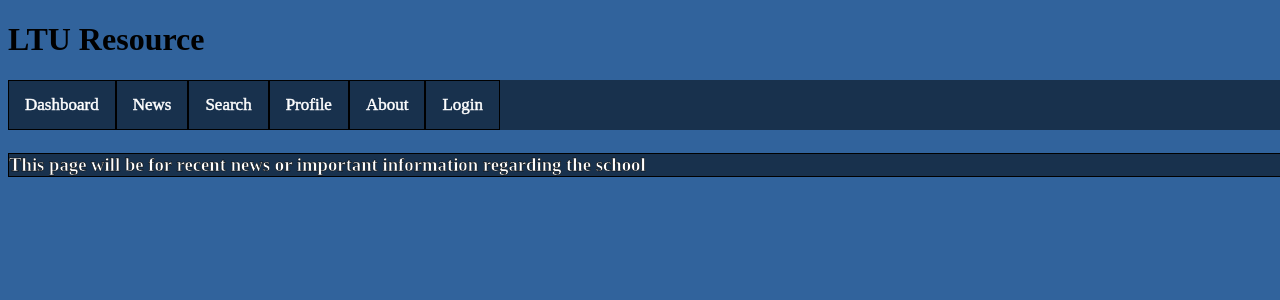
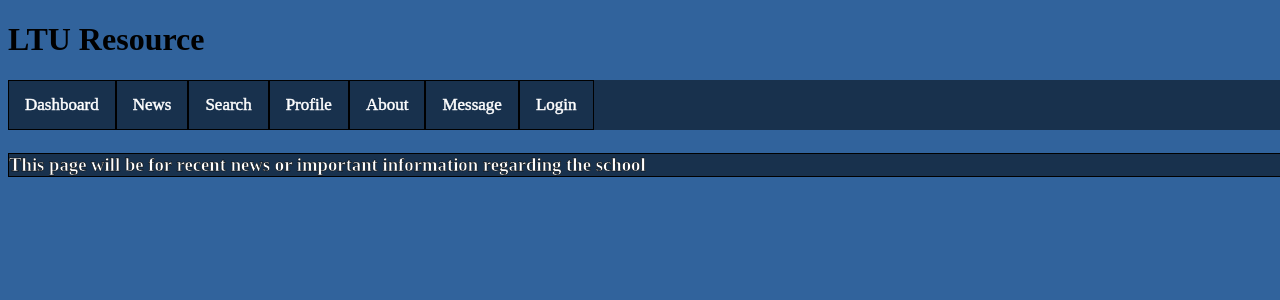
Before and after one commit to Zachary-Schoff/INT4303Project, a PHP site: page /News.php in a window 1280 px wide. Shown: the top 300 px of the page. Run offline with PHP 8.4, Linux system fonts and the light colour scheme.

Commit message:
Added the message tab

```diff
--- a/About.php
+++ b/About.php
@@ -20,6 +20,7 @@ if (isset($_SESSION["user"]) && !empty($_SESSION["user"])){
 			<a class='dash' href='Search.php'>Search</a>
 			<a class='dash' href='Profile.html'>Profile</a>
 			<a class='dash' href='About.php'>About</a>
+			<a class='dash' href='Message.php'>Message</a>
 			<a class='dash' href='Logout.php'>Logout</a>
 		</div>
 		<h3>This website was created in order to help the Lawrence Tech Community have as many resources as needed to succeed</h3>
@@ -44,6 +45,7 @@ else{
 			<a class='dash' href='Search.php'>Search</a>
 			<a class='dash' href='Profile.html'>Profile</a>
 			<a class='dash' href='About.php'>About</a>
+			<a class='dash' href='Message.php'>Message</a>
 			<a class='dash' href='Login.php'>Login</a>
 		</div>
 		<h3>This website was created in order to help the Lawrence Tech Community have as many resources as needed to succeed</h3>
--- a/CreateGroup.php
+++ b/CreateGroup.php
@@ -20,6 +20,7 @@ if (isset($_SESSION["user"]) && !empty($_SESSION["user"])){
 			<a class='dash' href='Search.php'>Search</a>
 			<a class='dash' href='Profile.html'>Profile</a>
 			<a class='dash' href='About.php'>About</a>
+			<a class='dash' href='Message.php'>Message</a>
 			<a class='dash' href='Logout.php'>Logout</a>
 		</div>
 		<form method='post' action='CreateGroupAction.php' enctype='multipart/form-data'>
@@ -51,6 +52,7 @@ else{
 			<a class='dash' href='Search.php'>Search</a>
 			<a class='dash' href='Profile.html'>Profile</a>
 			<a class='dash' href='About.php'>About</a>
+			<a class='dash' href='Message.php'>Message</a>
 			<a class='dash' href='Login.php'>Login</a>
 		</div>
 		<form method='post' action='CreateGroupAction.php' enctype='multipart/form-data'>
--- a/CreateGroupAction.php
+++ b/CreateGroupAction.php
@@ -44,6 +44,7 @@ if (isset($_SESSION["user"]) && !empty($_SESSION["user"])){
 			<a class='dash' href='Search.php'>Search</a>
 			<a class='dash' href='Profile.html'>Profile</a>
 			<a class='dash' href='About.php'>About</a>
+			<a class='dash' href='Message.php'>Message</a>
 			<a class='dash' href='Logout.php'>Logout</a>
 		</div>
 		<form method='post' action='CreateGroupAction.php' enctype='multipart/form-data'>
@@ -75,6 +76,7 @@ else{
 			<a class='dash' href='Search.php'>Search</a>
 			<a class='dash' href='Profile.html'>Profile</a>
 			<a class='dash' href='About.php'>About</a>
+			<a class='dash' href='Message.php'>Message</a>
 			<a class='dash' href='Login.php'>Login</a>
 		</div>
 		<form method='post' action='CreateGroupAction.php' enctype='multipart/form-data'>
--- a/CreateUser.php
+++ b/CreateUser.php
@@ -20,6 +20,7 @@ if (isset($_SESSION["user"]) && !empty($_SESSION["user"])){
 				<a class='dash' href='Search.php'>Search</a>
 				<a class='dash' href='Profile.html'>Profile</a>
 				<a class='dash' href='About.php'>About</a>
+				<a class='dash' href='Message.php'>Message</a>
 				<a class='dash' href='Logout.php'>Logout</a>
 				<a style = 'width'>
 				<form class='dash' action = 'Search.php'>
@@ -67,6 +68,7 @@ else{
 				<a class='dash' href='Search.php'>Search</a>
 				<a class='dash' href='Profile.html'>Profile</a>
 				<a class='dash' href='About.php'>About</a>
+				<a class='dash' href='Message.php'>Message</a>
 				<a class='dash' href='Login.php'>Login</a>
 				<a style = 'width'>
 					<form class='dash' action = 'Search.php'>
--- a/CreateUserAction.php
+++ b/CreateUserAction.php
@@ -80,6 +80,7 @@ if (isset($_SESSION["user"]) && !empty($_SESSION["user"])){
 			<a class='dash' href='Search.php'>Search</a>
 			<a class='dash' href='Profile.html'>Profile</a>
 			<a class='dash' href='About.php'>About</a>
+			<a class='dash' href='Message.php'>Message</a>
 			<a class='dash' href='Logout.php'>Logout</a>
 			<a style = 'width'>
 				<form class='dash' action = 'Search.php'>
@@ -127,6 +128,7 @@ else{
 			<a class='dash' href='Search.php'>Search</a>
 			<a class='dash' href='Profile.html'>Profile</a>
 			<a class='dash' href='About.php'>About</a>
+			<a class='dash' href='Message.php'>Message</a>
 			<a class='dash' href='Login.php'>Login</a>
 			<a style = 'width'>
 				<form class='dash' action = 'Search.php'>
--- a/Dashboard.php
+++ b/Dashboard.php
@@ -26,6 +26,7 @@ if (isset($_SESSION["user"]) && !empty($_SESSION["user"])){
 			<a class='das' href='News.php'>News</a>
 			<a class='dash' href='Profile.html'>Profile</a>
 			<a class='dash' href='About.php'>About</a>
+			<a class='dash' href='Message.php'>Message</a>
 			<a class='dash' href='Logout.php'>Logout</a>
 			<a style = 'width'>
 				<form class='dash' action = 'Search.php'>
@@ -58,6 +59,7 @@ else{
 			<a class='das' href='News.php'>News</a>
 			<a class='dash' href='Profile.php'>Profile</a>
 			<a class='dash' href='About.php'>About</a>
+			<a class='dash' href='Message.php'>Message</a>
 			<a class='dash' href='Login.php'>Login</a>
 			<a>
 				<form class='dash' action = 'SearchAction.php'>
--- a/ForgotPassword.php
+++ b/ForgotPassword.php
@@ -21,6 +21,7 @@ if (isset($_SESSION["user"]) && !empty($_SESSION["user"])){
 			<a class='dash' href='Search.php'>Search</a>
 			<a class='dash' href='Profile.html'>Profile</a>
 			<a class='dash' href='About.php'>About</a>
+			<a class='dash' href='Message.php'>Message</a>
 			<a class='dash' href='Logout.php'>Logout</a>
 		</div>
 		<form>
@@ -59,6 +60,7 @@ else{
 			<a class='dash' href='Search.php'>Search</a>
 			<a class='dash' href='Profile.html'>Profile</a>
 			<a class='dash' href='About.php'>About</a>
+			<a class='dash' href='Message.php'>Message</a>
 			<a class='dash' href='Login.php'>Login</a>
 		</div>
 		<form>
--- a/Login.php
+++ b/Login.php
@@ -22,6 +22,7 @@ if (isset($_SESSION["user"]) && !empty($_SESSION["user"])){
 			<a class='das' href='News.php'>News</a>
 			<a class='dash' href='Profile.html'>Profile</a>
 			<a class='dash' href='About.php'>About</a>
+			<a class='dash' href='Message.php'>Message</a>
 			<a class='dash' href='Logout.php'>Logout</a>
 			<a>
 				<form class='dash' action = 'SearchAction.php'>
@@ -49,6 +50,7 @@ else{
 			<a class='dash' href='News.php'>News</a>
 			<a class='dash' href='Profile.html'>Profile</a>
 			<a class='dash' href='About.php'>About</a>
+			<a class='dash' href='Message.php'>Message</a>
 			<a class='dash' href='Login.php'>Login</a>
 			<a>
 				<form class='dash' action = 'SearchAction.php'>
--- a/LoginAction.php
+++ b/LoginAction.php
@@ -58,6 +58,7 @@ if ($result = $conn->query($sql)){
 										<a class='das' href='News.php'>News</a>
 										<a class='dash' href='Profile.html'>Profile</a>
 										<a class='dash' href='About.php'>About</a>
+										<a class='dash' href='Message.php'>Message</a>
 										<a class='dash' href='Logout.php'>Logout</a>
 										<a>
 											<form class='dash' action = 'SearchAction.php'>
@@ -122,6 +123,7 @@ if ($result = $conn->query($sql)){
 								<a class='das' href='News.php'>News</a>
 								<a class='dash' href='Profile.html'>Profile</a>
 								<a class='dash' href='About.php'>About</a>
+								<a class='dash' href='Message.php'>Message</a>
 								<a class='dash' href='Logout.php'>Logout</a>
 								<a>
 									<form class='dash' action = 'SearchAction.php'>
--- a/Logout.php
+++ b/Logout.php
@@ -27,6 +27,7 @@ if (isset($_SESSION["user"]) && !empty($_SESSION["user"])){
 			<a class='das' href='News.php'>News</a>
 			<a class='dash' href='Profile.html'>Profile</a>
 			<a class='dash' href='About.php'>About</a>
+			<a class='dash' href='Message.php'>Message</a>
 			<a class='dash' href='Logout.php'>Logout</a>
 			<a style = 'width'>
 				<form class='dash' action = 'Search.php'>
@@ -59,6 +60,7 @@ else{
 			<a class='das' href='News.php'>News</a>
 			<a class='dash' href='Profile.php'>Profile</a>
 			<a class='dash' href='About.php'>About</a>
+			<a class='dash' href='Message.php'>Message</a>
 			<a class='dash' href='Login.php'>Login</a>
 			<a>
 				<form class='dash' action = 'SearchAction.php'>
--- a/NewPost.php
+++ b/NewPost.php
@@ -20,6 +20,7 @@ if (isset($_SESSION["user"]) && !empty($_SESSION["user"])){
 			<a class='dash' href='News.php'>News</a>
 			<a class='dash' href='Profile.html'>Profile</a>
 			<a class='dash' href='About.php'>About</a>
+			<a class='dash' href='Message.php'>Message</a>
 			<a class='dash' href='Logout.php'>Logout</a>
 			<a>
 				<form class='dash' action = 'SearchAction.php'>
@@ -57,6 +58,7 @@ else{
 			<a class='dash' href='News.php'>News</a>
 			<a class='dash' href='Profile.html'>Profile</a>
 			<a class='dash' href='About.php'>About</a>
+			<a class='dash' href='Message.php'>Message</a>
 			<a class='dash' href='Login.php'>Login</a>
 			<a>
 				<form class='dash' action = 'SearchAction.php'>
--- a/NewPostAction.php
+++ b/NewPostAction.php
@@ -33,6 +33,7 @@ if ($result) {
 				<a class='das' href='News.php'>News</a>
 				<a class='dash' href='Profile.html'>Profile</a>
 				<a class='dash' href='About.php'>About</a>
+				<a class='dash' href='Message.php'>Message</a>
 				<a class='dash' href='Logout.php'>Logout</a>
 				<a>
 					<form class='dash' action = 'SearchAction.php'>
@@ -65,6 +66,7 @@ if ($result) {
 				<a class='das' href='News.php'>News</a>
 				<a class='dash' href='Profile.html'>Profile</a>
 				<a class='dash' href='About.php'>About</a>
+				<a class='dash' href='Message.php'>Message</a>
 				<a class='dash' href='Login.php'>Login</a>
 				<a>
 					<form class='dash' action = 'SearchAction.php'>
--- a/News.php
+++ b/News.php
@@ -20,6 +20,7 @@ if (isset($_SESSION["user"]) && !empty($_SESSION["user"])){
 			<a class='dash' href='Search.php'>Search</a>
 			<a class='dash' href='Profile.html'>Profile</a>
 			<a class='dash' href='About.php'>About</a>
+			<a class='dash' href='Message.php'>Message</a>
 			<a class='dash' href='Logout.php'>Logout</a>
 		</div>
 		<h3>This page will be for recent news or important information regarding the school</h3>
@@ -43,6 +44,7 @@ else{
 			<a class='dash' href='Search.php'>Search</a>
 			<a class='dash' href='Profile.html'>Profile</a>
 			<a class='dash' href='About.php'>About</a>
+			<a class='dash' href='Message.php'>Message</a>
 			<a class='dash' href='Login.php'>Login</a>
 		</div>
 		<h3>This page will be for recent news or important information regarding the school</h3>
--- a/Profile.html
+++ b/Profile.html
@@ -16,6 +16,7 @@
 		<a class="dash" href="Search.php">Search</a>
 		<a class="dash" href="Profile.php">Profile</a>
 		<a class="dash" href="About.php">About</a>
+		<a class='dash' href="Message.php">Message</a>
 		<a class="dash" href="Login.php">Login</a>
 	</div>
 	<h3>This will be where your profile will be</h3>
--- a/Profile.php
+++ b/Profile.php
@@ -29,6 +29,7 @@ if (isset($_SESSION["user"]) && !empty($_SESSION["user"])){
 			<a class='das' href='News.php'>News</a>
 			<a class='dash' href='Profile.html'>Profile</a>
 			<a class='dash' href='About.php'>About</a>
+			<a class='dash' href='Message.php'>Message</a>
 			<a class='dash' href='Logout.php'>Logout</a>
 			<a>
 				<form class='dash' action = 'SearchAction.php'>
@@ -59,6 +60,7 @@ else{
 			<a class='das' href='News.php'>News</a>
 			<a class='dash' href='Profile.html'>Profile</a>
 			<a class='dash' href='About.php'>About</a>
+			<a class='dash' href='Message.php'>Message</a>
 			<a class='dash' href='Login.php'>Login</a>
 			<a>
 				<form class='dash' action = 'SearchAction.php'>
--- a/Search.php
+++ b/Search.php
@@ -20,6 +20,7 @@ if (isset($_SESSION["user"]) && !empty($_SESSION["user"])){
 			<a class='dash' href='News.php'>News</a>
 			<a class='dash' href='Profile.html'>Profile</a>
 			<a class='dash' href='About.php'>About</a>
+			<a class='dash' href='Message.php'>Message</a>
 			<a class='dash' href='Logout.php'>Logout</a>
 			<a>
 				<form class='dash' action = 'SearchAction.php'>
@@ -48,6 +49,7 @@ else{
 			<a class='dash' href='News.php'>News</a>
 			<a class='dash' href='Profile.html'>Profile</a>
 			<a class='dash' href='About.php'>About</a>
+			<a class='dash' href='Message.php'>Message</a>
 			<a class='dash' href='Login.php'>Login</a>
 			<a>
 				<form class='dash' action = 'SearchAction.php'>
--- a/SearchAction.php
+++ b/SearchAction.php
@@ -26,6 +26,7 @@ if (isset($_SESSION["user"]) && !empty($_SESSION["user"])){
 			<a class='das' href='News.php'>News</a>
 			<a class='dash' href='Profile.html'>Profile</a>
 			<a class='dash' href='About.php'>About</a>
+			<a class='dash' href='Message.php'>Message</a>
 			<a class='dash' href='Logout.php'>Logout</a>
 			<a>
 				<form class='dash' action = 'SearchAction.php'>
@@ -53,6 +54,7 @@ else{
 			<a class='das' href='News.php'>News</a>
 			<a class='dash' href='Profile.html'>Profile</a>
 			<a class='dash' href='About.php'>About</a>
+			<a class='dash' href='Message.php'>Message</a>
 			<a class='dash' href='Login.php'>Login</a>
 			<a>
 				<form class='dash' action = 'SearchAction.php'>
```
